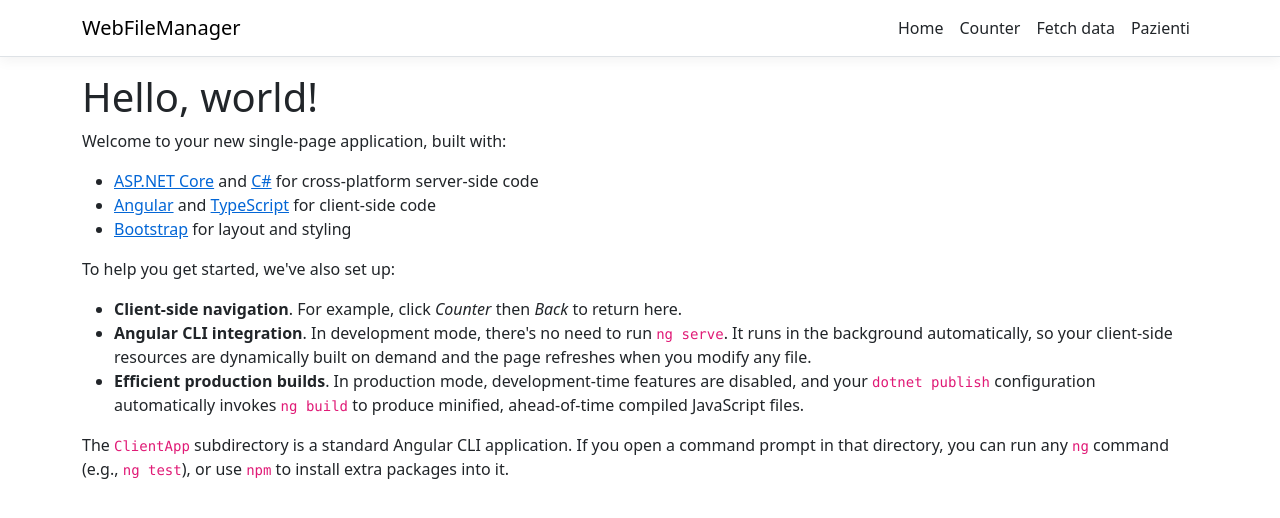
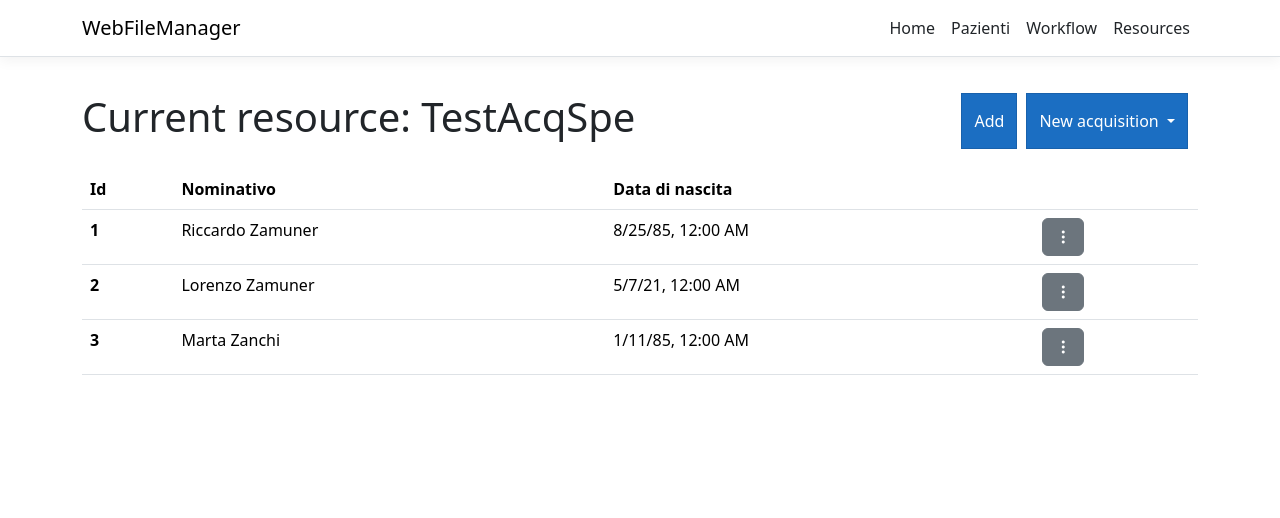
Before and after one commit to zamu85/FM_Angular, an Angular app in the folder WebFileManager/ClientApp/: page / in a window 1280 px wide. Shown: the top 518 px of the page. Built offline with nearby package versions, Linux system fonts and the light colour scheme.

Commit message:
Add icon and some test with navbar

```diff
--- a/WebFileManager/ClientApp/src/app/app.module.ts
+++ b/WebFileManager/ClientApp/src/app/app.module.ts
@@ -29,7 +29,7 @@
     HttpClientModule,
     FormsModule,
     RouterModule.forRoot([
-      { path: '', component: HomeComponent, pathMatch: 'full' },
+      { path: '', component: PatientsContainerComponent, pathMatch: 'full' },
       { path: 'counter', component: CounterComponent },
       { path: 'fetch-data', component: FetchDataComponent },
       { path: 'patient', component: PatientsContainerComponent },
--- a/WebFileManager/ClientApp/src/app/nav-menu/nav-menu.component.html
+++ b/WebFileManager/ClientApp/src/app/nav-menu/nav-menu.component.html
@@ -1,12 +1,61 @@
 <header>
-  <nav class="navbar navbar-expand-sm navbar-toggleable-sm navbar-light bg-white border-bottom box-shadow mb-3">
-    <div class="container">
-      <a class="navbar-brand" [routerLink]="['/']">WebFileManager</a>
-      <button class="navbar-toggler" type="button" data-toggle="collapse" data-target=".navbar-collapse"
-        aria-label="Toggle navigation" [attr.aria-expanded]="isExpanded" (click)="toggle()">
-        <span class="navbar-toggler-icon"></span>
-      </button>
-      <div class="navbar-collapse collapse d-sm-inline-flex justify-content-end" [ngClass]="{ show: isExpanded }">
+  <!-- <nav class="navbar bg-body-tertiary fixed-top">
+  <div class="container-fluid">
+
+    <button class="navbar-toggler" type="button" data-bs-toggle="offcanvas" data-bs-target="#offcanvasNavbar"
+      aria-controls="offcanvasNavbar" aria-label="Toggle navigation">
+      <span class="navbar-toggler-icon"></span>
+    </button>
+    <div class="offcanvas offcanvas-start" tabindex="-1" id="offcanvasNavbar" aria-labelledby="offcanvasNavbarLabel">
+      <div class="offcanvas-header">
+        <h5 class="offcanvas-title" id="offcanvasNavbarLabel"><img src="assets/images/FileManager_Blue-2022.ico" alt="Logo" width="30" height="30"
+        class="d-inline-block align-text-top" />
+      WebFileManager</h5>
+        <button type="button" class="btn-close" data-bs-dismiss="offcanvas" aria-label="Close"></button>
+      </div>
+      <div class="offcanvas-body">
+        <ul class="navbar-nav justify-content-end flex-grow-1 pe-3">
+          <li class="nav-item" [routerLinkActive]="['link-active']">
+            <a class="nav-link text-dark" [routerLink]="['/patient']">Pazienti</a>
+          </li>
+          <li class="nav-item dropdown">
+            <a class="nav-link dropdown-toggle" href="#" role="button" data-bs-toggle="dropdown" aria-expanded="false">
+              Resources
+            </a>
+            <ul class="dropdown-menu">
+              <li><a class="dropdown-item" href="#">Resource 1</a></li>
+              <li><a class="dropdown-item" href="#">Resoruce 2</a></li>
+              <li>
+                <hr class="dropdown-divider">
+              </li>
+              <li><a class="dropdown-item" href="#">Resource N</a></li>
+            </ul>
+          </li>
+        </ul>
+        <form class="d-flex mt-3" role="search">
+          <input class="form-control me-2" type="search" placeholder="Search" aria-label="Search">
+          <button class="btn btn-outline-success" type="submit">Search</button>
+        </form>
+      </div>
+    </div>
+    <a class="navbar-brand" [routerLink]="['/']">
+          <img src="assets/images/FileManager_Blue-2022.ico" alt="Logo" width="30" height="30"
+            class="d-inline-block align-text-top" />
+          WebFileManager
+        </a>
+  </div>
+</nav> -->
+
+
+  <!-- <nav
+    class="navbar navbar-expand-sm navbar-toggleable-sm navbar-light bg-white border-bottom box-shadow mb-3 bg-body-tertiary">
+    <div class="container-fluid">
+      <a class="navbar-brand" [routerLink]="['/']">
+        <img src="assets/images/FileManager_Blue-2022.ico" alt="Logo" width="30" height="30"
+          class="d-inline-block align-text-top" />
+        WebFileManager
+      </a>
+      <div class="navbar-collapse collapse d-sm-inline-flex justify-content-start" [ngClass]="{ show: isExpanded }">
         <ul class="navbar-nav flex-grow">
           <li class="nav-item" [routerLinkActive]="['link-active']" [routerLinkActiveOptions]="{ exact: true }">
             <a class="nav-link text-dark" [routerLink]="['/']">Home</a>
@@ -22,6 +71,53 @@
           </li>
         </ul>
       </div>
+      <div class="navbar-collapse collapse d-sm-inline-flex justify-content-end" [ngClass]="{ show: isExpanded }">
+              <ul class="navbar-nav flex-grow">
+
+
+        <li class="nav-item dropdown">
+          <a class="nav-link dropdown-toggle" href="#" role="button" data-bs-toggle="dropdown" aria-expanded="false">
+            Dropdown
+          </a>
+          <ul class="dropdown-menu">
+            <li><a class="dropdown-item" href="#">Action</a></li>
+            <li><a class="dropdown-item" href="#">Another action</a></li>
+            <li>
+              <hr class="dropdown-divider">
+            </li>
+            <li><a class="dropdown-item" href="#">Something else here</a></li>
+          </ul>
+        </li>
+
+        </ul>
+      </div>
+    </div>
+  </nav> -->
+
+  <nav class="navbar navbar-expand-sm navbar-toggleable-sm navbar-light bg-white border-bottom box-shadow mb-3">
+    <div class="container">
+      <a class="navbar-brand" [routerLink]="['/']">WebFileManager</a>
+      <button class="navbar-toggler" type="button" data-toggle="collapse" data-target=".navbar-collapse"
+        aria-label="Toggle navigation" [attr.aria-expanded]="isExpanded" (click)="toggle()">
+        <span class="navbar-toggler-icon"></span>
+      </button>
+      <div class="navbar-collapse collapse d-sm-inline-flex justify-content-end" [ngClass]="{ show: isExpanded }">
+        <ul class="navbar-nav flex-grow">
+          <li class="nav-item" [routerLinkActive]="['link-active']" [routerLinkActiveOptions]="{ exact: true }">
+            <a class="nav-link text-dark" [routerLink]="['/']">Home</a>
+          </li>
+
+          <li class="nav-item" [routerLinkActive]="['link-active']">
+            <a class="nav-link text-dark" [routerLink]="['/patient']">Pazienti</a>
+          </li>
+          <li class="nav-item" [routerLinkActive]="['link-active']">
+            <a class="nav-link text-dark" [routerLink]="['/fetch-data']">Workflow</a>
+          </li>
+          <li class="nav-item" [routerLinkActive]="['link-active']">
+            <a class="nav-link text-dark" [routerLink]="['/counter']">Resources</a>
+          </li>
+        </ul>
+      </div>
     </div>
   </nav>
 </header>
--- a/WebFileManager/ClientApp/src/app/patients-container/patients-container.component.html
+++ b/WebFileManager/ClientApp/src/app/patients-container/patients-container.component.html
@@ -1,6 +1,6 @@
 <div class="patients-container">
     <div class="header">
-        <h1>Elenco pazienti</h1>
+        <h1>Current resource: TestAcqSpe</h1>
         <div class="btn-group" role="group" aria-label="Button group with nested dropdown">
             <button type="button" class="btn btn-primary" data-bs-toggle="modal" data-bs-target="#new">Add</button>
 
```
Also changed, not shown: 1 other file (tests, documents, lock files or other folders).
